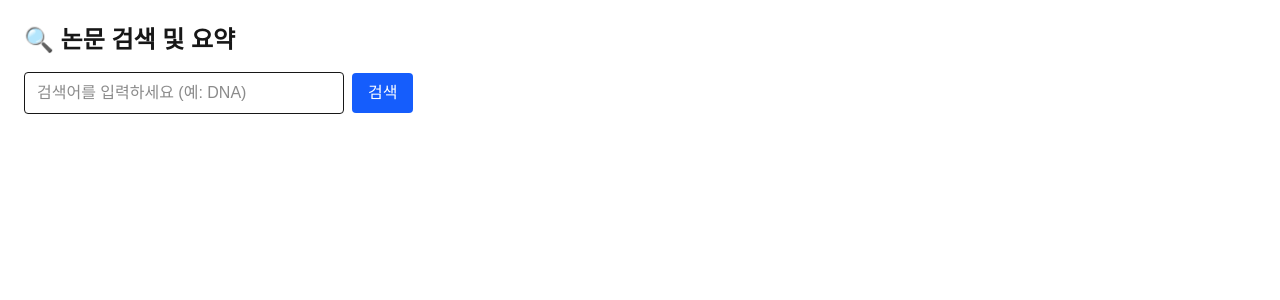
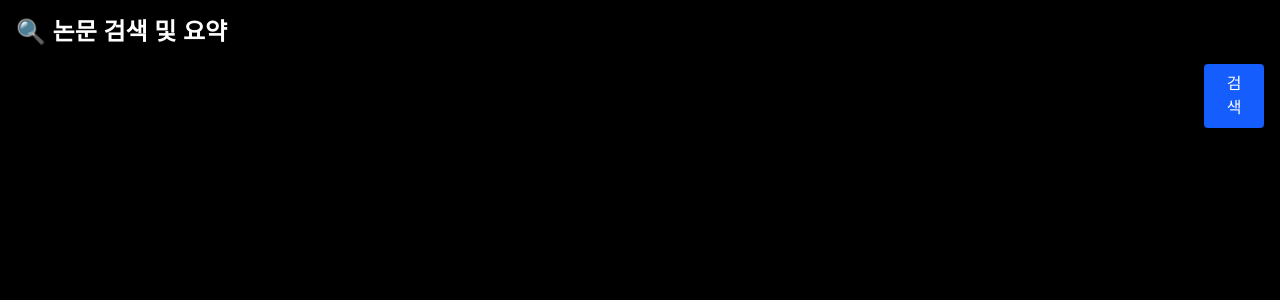
Before and after one commit to jungilgwon/voicepaper-ui, a Next.js app: page /generate in a window 1280 px wide. Shown: the top 300 px of the page. Built offline with nearby package versions, Linux system fonts and the light colour scheme.

Commit message:
목차 테스트

```diff
--- a/app/generate/page.tsx
+++ b/app/generate/page.tsx
@@ -2,27 +2,16 @@
 
 import { useState } from "react";
 
-type Paper = {
-  id: string;
-  title: string;
-};
-
 export default function GeneratePage() {
   const [keyword, setKeyword] = useState("");
-  const [papers, setPapers] = useState<Paper[]>([]);
+  const [papers, setPapers] = useState<{ id: string; title: string }[]>([]);
+  const [summary, setSummary] = useState("");
   const [selectedId, setSelectedId] = useState<string | null>(null);
-  const [summary, setSummary] = useState("");
 
   const handleSearch = async () => {
     const res = await fetch(`/api/search?keyword=${encodeURIComponent(keyword)}`);
     const data = await res.json();
-
-    // 최대 20개까지 제한
-    const limitedPapers = data.papers.slice(0, 20);
-
-    setPapers(limitedPapers);
-    setSelectedId(null);
-    setSummary("");
+    setPapers(data.slice(0, 20)); // 최대 20개 제한
   };
 
   const handleSelect = async (id: string) => {
@@ -33,32 +22,31 @@ export default function GeneratePage() {
   };
 
   return (
-    <main className="p-6">
+    <div className="p-4 bg-black min-h-screen text-white">
       <h1 className="text-2xl font-bold mb-4">🔍 논문 검색 및 요약</h1>
 
-      <div className="mb-4">
+      <div className="flex gap-2 mb-4">
         <input
-          type="text"
+          className="border p-2 rounded text-black w-full"
           value={keyword}
           onChange={(e) => setKeyword(e.target.value)}
-          placeholder="검색어를 입력하세요 (예: DNA)"
-          className="border rounded px-3 py-2 mr-2 w-80"
+          placeholder="검색어를 입력하세요"
         />
         <button
           onClick={handleSearch}
-          className="bg-blue-600 text-white px-4 py-2 rounded"
+          className="bg-blue-600 hover:bg-blue-700 text-white px-4 py-2 rounded"
         >
           검색
         </button>
       </div>
 
-      <ul className="space-y-2 mb-6">
+      <ul className="space-y-2">
         {papers.map((paper) => (
           <li
             key={paper.id}
-            className={`cursor-pointer border p-2 rounded hover:bg-gray-100 ${
-              selectedId === paper.id ? "bg-gray-100" : ""
-            }`}
+            className={`cursor-pointer border p-2 rounded transition
+              ${selectedId === paper.id ? "bg-gray-600" : "bg-gray-900"}
+              hover:bg-gray-700`}
             onClick={() => handleSelect(paper.id)}
           >
             {paper.title}
@@ -67,11 +55,11 @@ export default function GeneratePage() {
       </ul>
 
       {summary && (
-        <div className="border p-4 rounded bg-gray-50">
-          <h2 className="font-semibold mb-2">요약:</h2>
+        <div className="bg-gray-800 text-white p-4 rounded mt-6">
+          <p className="font-semibold mb-2">📝 요약:</p>
           <p>{summary}</p>
         </div>
       )}
-    </main>
+    </div>
   );
 }
```
